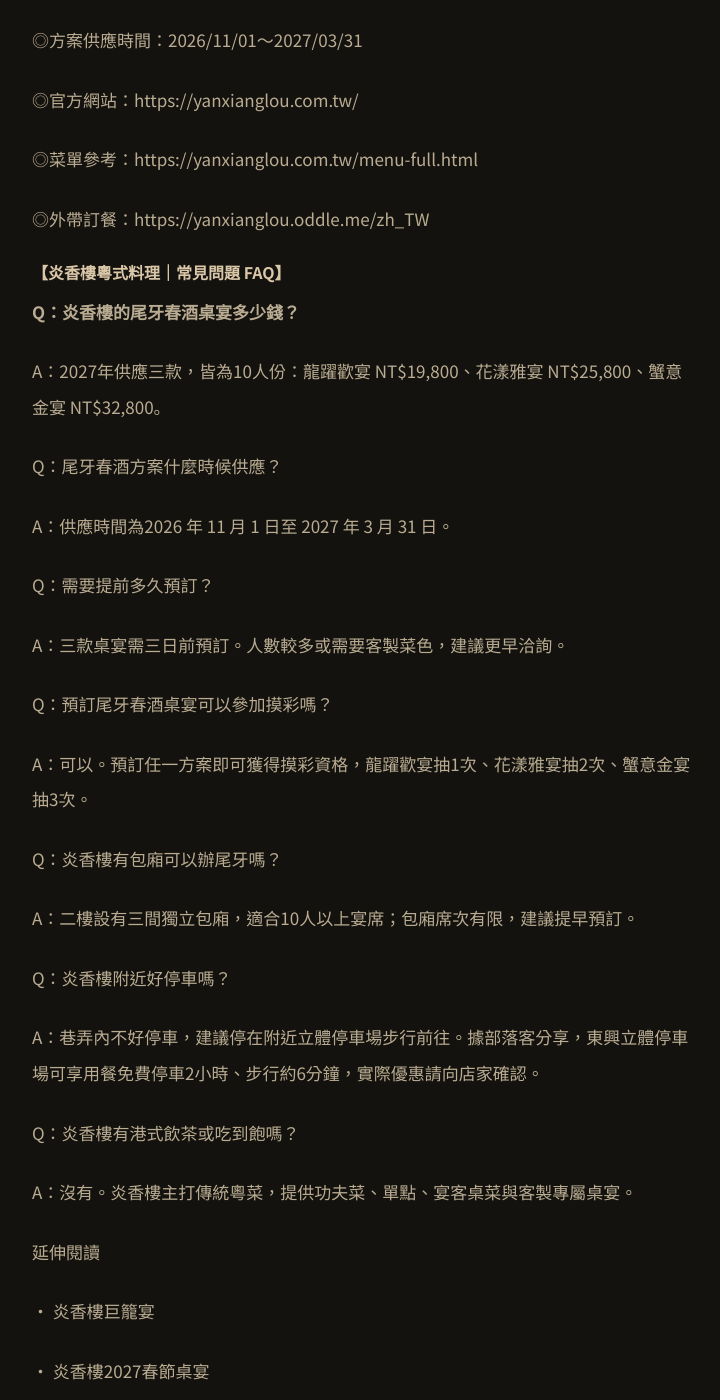
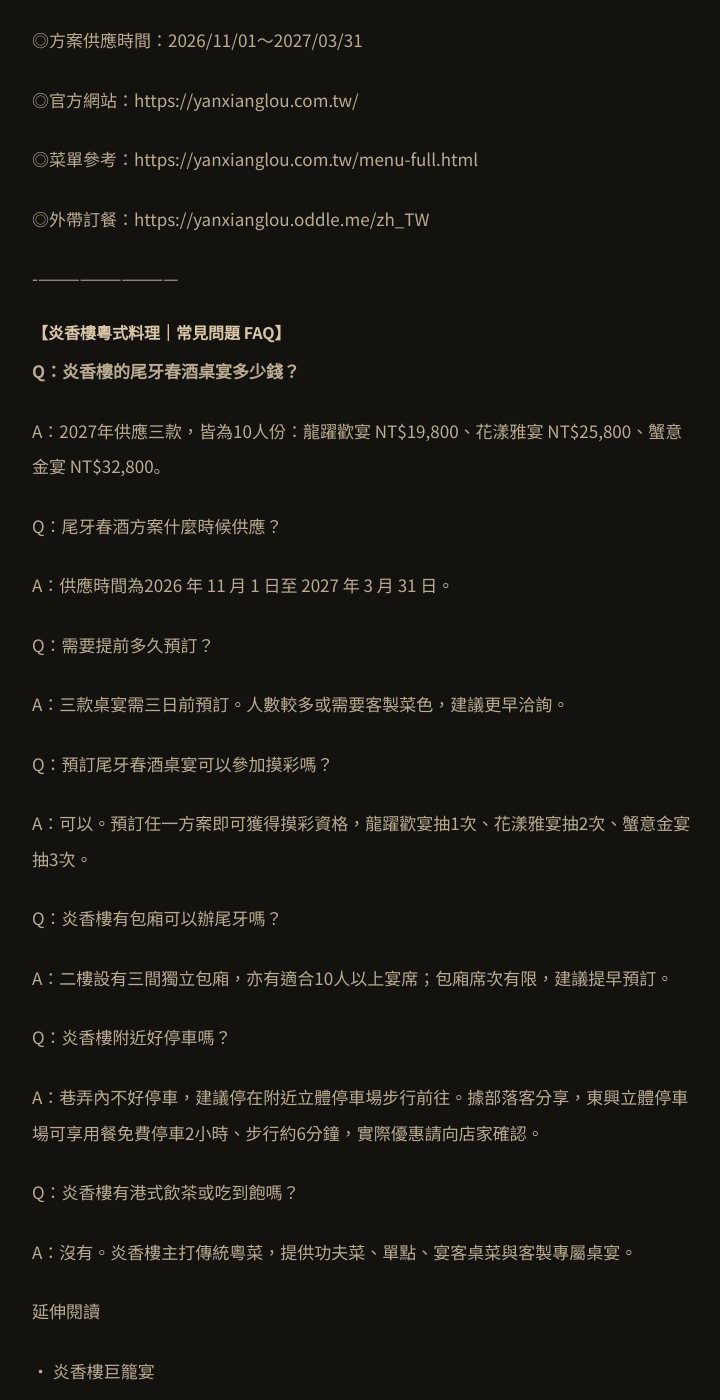
Before and after one commit to yanxianglou/yanxianglou.github.io, a Jekyll site: the page built from _news/2026-09-03-【尾牙-春酒-好宴開席🥂】.md, in a window 1280 px wide and 1400 px high, scrolled down 8222 px. Shown: the whole window, without its empty margins (276-996 px from the left). Built offline with Jekyll 4.4.1, drawn with Linux system fonts in a browser that asks for light colours; some of the changed text lies outside the part shown.

Commit message:
Update 最新消息 “2026-09-03-【尾牙-春酒-好宴開席🥂】”

```diff
--- a/_news/2026-09-03-【尾牙-春酒-好宴開席🥂】.md
+++ b/_news/2026-09-03-【尾牙-春酒-好宴開席🥂】.md
@@ -209,7 +209,7 @@
 
 ◎電話：(04)2329-9968
 
-◎LINE 官方帳號：@mew1122i
+◎LINE 官方帳號：[@mew1122i](https://lin.ee/6iuln3J)
 
 ◎營業時間：11:00～14:00／17:00～21:30（閉店時間；春節等特殊日期請訂位時確認）
 
@@ -223,29 +223,39 @@
 
 ◎[外帶訂餐](https://yanxianglou.oddle.me/zh_TW)：https://yanxianglou.oddle.me/zh_TW
 
+\-------------------------------
 
 
-#### 【炎香樓粵式料理｜常見問題 FAQ】
+
+#### 【[炎香樓粵式料理｜常見問題 FAQ](https://yanxianglou.com.tw/faq.html)】
 
 **Q：炎香樓的尾牙春酒桌宴多少錢？**
 
 A：2027年供應三款，皆為10人份：龍躍歡宴 NT$19,800、花漾雅宴 NT$25,800、蟹意金宴 NT$32,800。
 
+
+
 Q：尾牙春酒方案什麼時候供應？
 
 A：供應時間為2026 年 11 月 1 日至 2027 年 3 月 31 日。
+
+
 
 Q：需要提前多久預訂？
 
 A：三款桌宴需三日前預訂。人數較多或需要客製菜色，建議更早洽詢。
 
+
+
 Q：預訂尾牙春酒桌宴可以參加摸彩嗎？
 
 A：可以。預訂任一方案即可獲得摸彩資格，龍躍歡宴抽1次、花漾雅宴抽2次、蟹意金宴抽3次。
 
+
+
 Q：炎香樓有包廂可以辦尾牙嗎？
 
-A：二樓設有三間獨立包廂，適合10人以上宴席；包廂席次有限，建議提早預訂。
+A：二樓設有三間獨立包廂，亦有適合10人以上宴席；包廂席次有限，建議提早預訂。
 
 Q：炎香樓附近好停車嗎？
 
```
